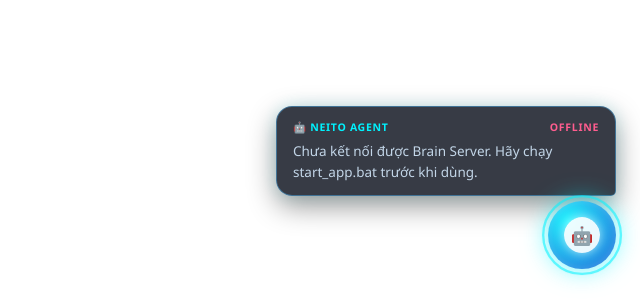
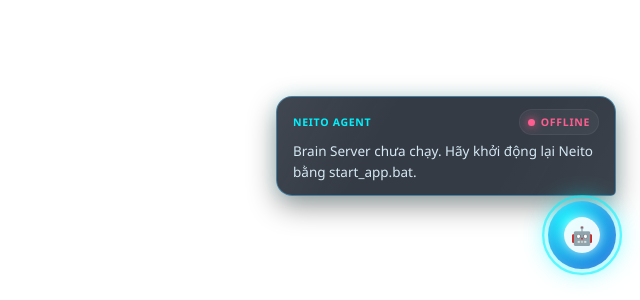
Before and after one commit to Neito112/Neito-Agent, a React (Vite) app in the folder neito-agent/: page / in a window 1280 px wide. Shown: the part 500-800 px from the top of the page, without its empty margins (640-1280 px from the left). Built offline with nearby package versions, Linux system fonts and the light colour scheme; no server answers.

Commit message:
Polish the overlay UX with stronger visual hierarchy, refined styling, and cleaner interaction states.

```diff
--- a/neito-agent/src/App.css
+++ b/neito-agent/src/App.css
@@ -1,15 +1,15 @@
 :root {
   --bg-deep: #050b17;
-  --bg-panel: rgba(9, 17, 29, 0.88);
-  --bg-panel-strong: rgba(12, 20, 34, 0.95);
-  --panel-border: rgba(80, 190, 255, 0.44);
+  --bg-panel: rgba(10, 18, 30, 0.82);
+  --panel-border: rgba(92, 200, 255, 0.5);
+  --panel-glow: rgba(0, 242, 254, 0.18);
   --text: #ebf8ff;
-  --text-soft: #c3d6e8;
+  --text-soft: #d5e9f5;
   --primary: #00f2fe;
   --primary-strong: #4facfe;
   --danger: #ff5d8f;
   --success: #34d399;
-  --shadow: rgba(0, 0, 0, 0.42);
+  --warning: #fbbf24;
 }
 
 * { box-sizing: border-box; }
@@ -29,7 +29,6 @@ body {
 }
 
 button, input {
-  box-sizing: border-box;
   font: inherit;
 }
 
@@ -58,11 +57,22 @@ button {
 
 .speech-bubble,
 .command-bar {
+  position: relative;
   border: 1px solid var(--panel-border);
-  background: rgba(11, 17, 29, 0.82);
+  background: rgba(9, 17, 29, 0.82);
   box-shadow: 0 10px 28px rgba(0, 0, 0, 0.42), 0 0 18px rgba(0, 242, 254, 0.14);
   backdrop-filter: blur(14px);
   -webkit-backdrop-filter: blur(14px);
+  overflow: hidden;
+}
+
+.speech-bubble::before,
+.command-bar::before {
+  content: "";
+  position: absolute;
+  inset: 0;
+  background: linear-gradient(120deg, rgba(255,255,255,0.06), transparent 32%, transparent 68%, rgba(255,255,255,0.03));
+  pointer-events: none;
 }
 
 .speech-bubble {
@@ -84,39 +94,61 @@ button {
 }
 
 .speech-meta {
+  position: relative;
+  z-index: 1;
   display: flex;
   align-items: center;
   justify-content: space-between;
-  gap: 14px;
+  gap: 12px;
   margin-bottom: 6px;
   font-size: 10.5px;
   font-weight: 700;
   letter-spacing: 0.7px;
-  color: var(--primary);
   text-transform: uppercase;
 }
 
-.speech-text {
-  overflow-wrap: anywhere;
-  color: var(--text-soft);
+.speech-brand {
+  color: var(--primary);
 }
 
-.status-label {
-  color: #fbbf24;
+.status-pill {
+  display: inline-flex;
+  align-items: center;
+  gap: 6px;
+  padding: 4px 8px;
+  border-radius: 999px;
+  background: rgba(255, 255, 255, 0.04);
+  border: 1px solid rgba(255,255,255,0.06);
+  color: var(--warning);
 }
 
-.status-label.online {
+.status-pill.online {
   color: var(--success);
 }
 
-.status-label.offline {
+.status-pill.offline {
   color: var(--danger);
+}
+
+.status-dot {
+  width: 7px;
+  height: 7px;
+  border-radius: 50%;
+  background: currentColor;
+  box-shadow: 0 0 10px currentColor;
+}
+
+.speech-text {
+  position: relative;
+  z-index: 1;
+  overflow-wrap: anywhere;
+  color: var(--text-soft);
 }
 
 .command-bar {
   position: absolute;
   right: 0;
-  bottom: 80px;
+  bottom: 84px;
   display: flex;
   gap: 8px;
   width: min(340px, calc(100vw - 24px));
@@ -135,6 +167,8 @@ button {
 }
 
 .command-input {
+  position: relative;
+  z-index: 1;
   flex: 1;
   min-width: 0;
   border: 1px solid rgba(255, 255, 255, 0.12);
@@ -156,6 +190,8 @@ button {
 }
 
 .action-btn {
+  position: relative;
+  z-index: 1;
   min-width: 58px;
   display: inline-flex;
   align-items: center;
--- a/neito-agent/src/App.tsx
+++ b/neito-agent/src/App.tsx
@@ -7,7 +7,7 @@ const BACKEND = "http://127.0.0.1:4242";
 
 function App() {
   const [isOpen, setIsOpen] = useState(false);
-  const [speech, setSpeech] = useState("Khởi động Neito Agent...");
+  const [speech, setSpeech] = useState("Neito Agent đang sẵn sàng.");
   const [isSpeaking, setIsSpeaking] = useState(false);
   const [inputValue, setInputValue] = useState("");
   const [isSending, setIsSending] = useState(false);
@@ -40,8 +40,8 @@ function App() {
     void checkServer().then((online) => {
       showSpeech(
         online
-          ? "Sếp ơi, Neito Agent đã sẵn sàng!"
-          : "Chưa kết nối được Brain Server. Hãy chạy start_app.bat trước khi dùng."
+          ? "Sếp ơi, Neito Agent đã sẵn sàng."
+          : "Brain Server chưa chạy. Hãy khởi động lại Neito bằng start_app.bat."
       );
     });
 
@@ -60,7 +60,7 @@ function App() {
 
     setIsSending(true);
     setInputValue("");
-    showSpeech("🤖 Đang phân tích chiến lược...");
+    showSpeech("Đang xử lý yêu cầu...");
 
     try {
       const response = await fetch(`${BACKEND}/api/ask`, {
@@ -70,17 +70,20 @@ function App() {
         signal: AbortSignal.timeout(60000),
       });
 
-      if (!response.ok) {
-        throw new Error(`HTTP ${response.status}`);
-      }
+      if (!response.ok) throw new Error(`HTTP ${response.status}`);
 
-      const data = (await response.json()) as { answer?: string; reply?: string; message?: string };
-      const reply = data.answer ?? data.reply ?? data.message ?? "Neito đã ghi nhận yêu cầu của Sếp.";
+      const data = (await response.json()) as {
+        answer?: string;
+        reply?: string;
+        message?: string;
+      };
+
+      const reply = data.answer ?? data.reply ?? data.message ?? "Neito đã nhận yêu cầu.";
       setServerState("online");
       showSpeech(reply);
     } catch {
       setServerState("offline");
-      showSpeech("Không thể kết nối tới Brain Server. Kiểm tra logs/brain.log hoặc chạy lại app.");
+      showSpeech("Không thể kết nối tới Brain Server. Vui lòng kiểm tra lại backend.");
     } finally {
       setIsSending(false);
     }
@@ -93,8 +96,11 @@ function App() {
     <main className="companion-widget" data-tauri-drag-region>
       <section className={`speech-bubble ${isSpeaking ? "active" : ""}`} aria-live="polite">
         <div className="speech-meta">
-          <span>🤖 Neito Agent</span>
-          <span className={`status-label ${serverState}`}>{stateLabel}</span>
+          <span className="speech-brand">Neito Agent</span>
+          <span className={`status-pill ${serverState}`}>
+            <span className="status-dot" aria-hidden="true" />
+            {stateLabel}
+          </span>
         </div>
         <div className="speech-text">{speech}</div>
       </section>
```
